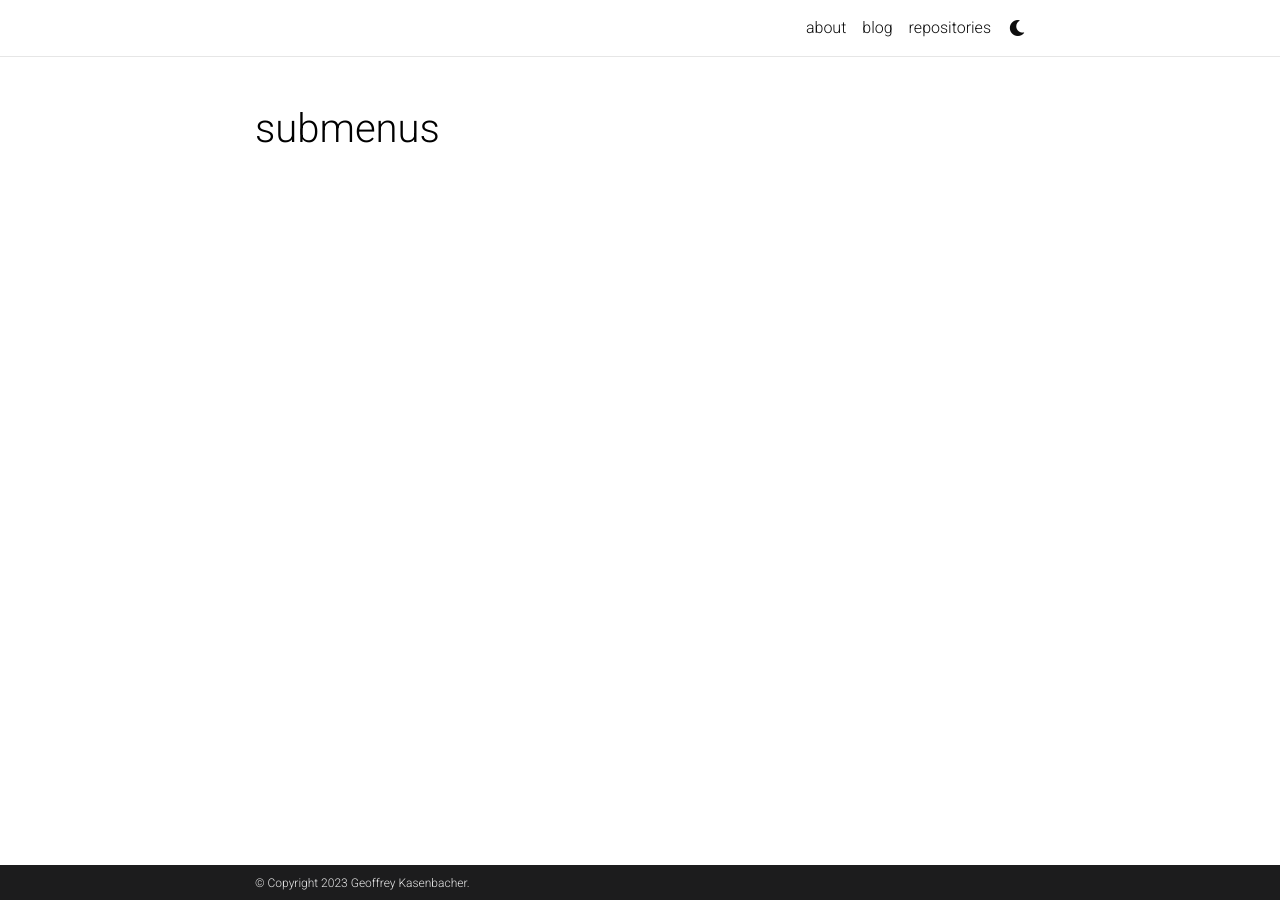
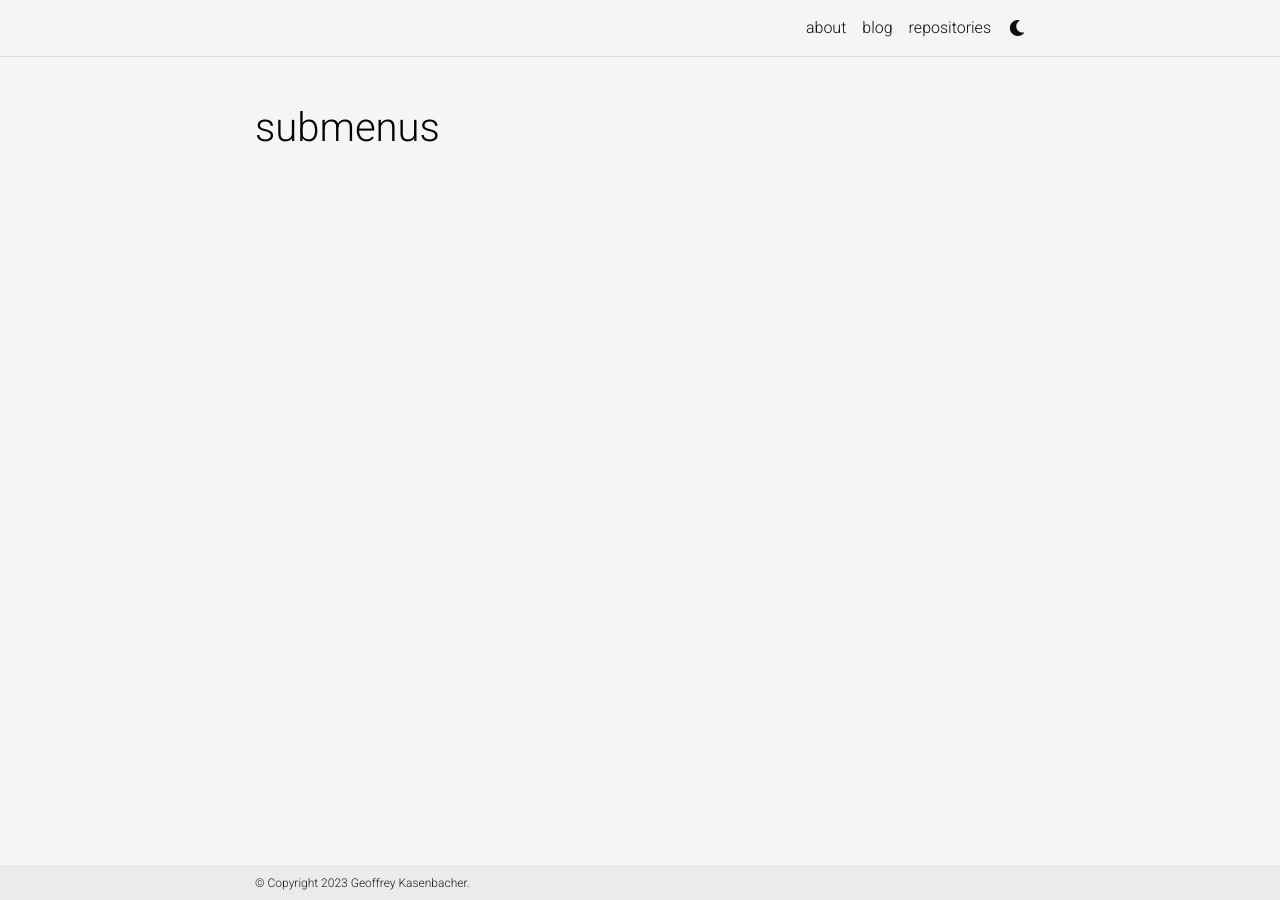
Before and after one commit to kgeoffrey/kgeoffrey.github.io, a Jekyll site: the page built from _pages/dropdown.md, in a window 1280 px wide. Built offline with Jekyll 4.4.1, drawn with Linux system fonts in a browser that asks for light colours; comment, search, counter and statistics services are not loaded; a style sheet for code colours, icons or effects is not loaded.

Commit message:
changes
new colors

```diff
--- a/_config.yml
+++ b/_config.yml
@@ -359,7 +359,7 @@ enable_navbar_social:       false  # enables displaying social links in the
 enable_project_categories:  true   # enables categorization of projects into
                                    # multiple categories
 enable_medium_zoom:         true   # enables image zoom feature (as on medium.com)
-enable_progressbar:         true   # enables a horizontal progress bar linked to the vertical scroll position
+enable_progressbar:         false   # enables a horizontal progress bar linked to the vertical scroll position
 
 # -----------------------------------------------------------------------------
 # Library versions
--- a/_sass/_themes.scss
+++ b/_sass/_themes.scss
@@ -1,17 +1,23 @@
 /*******************************************************************************
  * Themes
+
+ washed out red : #E28889
+ washed out blue : #2f81f7
+
+ dark blue : #445588 , #355BF5
+
  ******************************************************************************/
 
 :root {
-  --global-bg-color: #{$white-color};
+  --global-bg-color: #f5f5f5;
   --global-code-bg-color: #{$code-bg-color-light};
   --global-text-color: #{$black-color};
   --global-text-color-light: #{$grey-color};
-  --global-theme-color: #355BF5;
+  --global-theme-color: #007bff;
   --global-hover-color: #2584F8;
   --global-hover-text-color: #{$white-color};
-  --global-footer-bg-color: #{$grey-color-dark};
-  --global-footer-text-color: #{$grey-color-light};
+  --global-footer-bg-color: #ebebeb;
+  --global-footer-text-color: #{$grey-color-dark};
   --global-footer-link-color: #{$white-color};
   --global-distill-app-color: #{$grey-color};
   --global-divider-color: rgba(0,0,0,.1);
@@ -52,10 +58,10 @@ html[data-theme='dark'] {
   --global-code-bg-color: #{$code-bg-color-dark};
   --global-text-color: #{$grey-color-light};
   --global-text-color-light: #{$grey-color-light};
-  --global-theme-color: #E28889;
-  --global-hover-color: #CC6666;
+  --global-theme-color: #6679b3;
+  --global-hover-color: #E28889;
   --global-hover-text-color: #{$white-color};
-  --global-footer-bg-color: #1F1B24;
+  --global-footer-bg-color: #29292a;
   --global-footer-text-color: #{$grey-color-light};
   --global-footer-link-color: #{$grey-color-light};
   --global-distill-app-color: #{$grey-color-light};
--- a/assets/js/theme.js
+++ b/assets/js/theme.js
@@ -9,7 +9,7 @@ let toggleTheme = (theme) => {
 }
 
 
-let setTheme = (theme) =>  {
+let setTheme = (theme) => {
   transTheme();
   setHighlight(theme);
   setGiscusTheme(theme);
@@ -19,7 +19,7 @@ let setTheme = (theme) =>  {
 
     // Add class to tables.
     let tables = document.getElementsByTagName('table');
-    for(let i = 0; i < tables.length; i++) {
+    for (let i = 0; i < tables.length; i++) {
       if (theme == "dark") {
         tables[i].classList.add('table-dark');
       } else {
@@ -35,7 +35,7 @@ let setTheme = (theme) =>  {
   if (typeof medium_zoom !== 'undefined') {
     medium_zoom.update({
       background: getComputedStyle(document.documentElement)
-          .getPropertyValue('--global-bg-color') + 'ee',  // + 'ee' for trasparency.
+        .getPropertyValue('--global-bg-color') + 'ee',  // + 'ee' for trasparency.
     })
   }
 };
@@ -80,8 +80,8 @@ let transTheme = () => {
 let initTheme = (theme) => {
   if (theme == null || theme == 'null') {
     const userPref = window.matchMedia;
-    if (userPref && userPref('(prefers-color-scheme: dark)').matches) {
-        theme = 'dark';
+    if (userPref && userPref('(prefers-color-scheme: light)').matches) {
+      theme = 'light';
     }
   }
 
```
